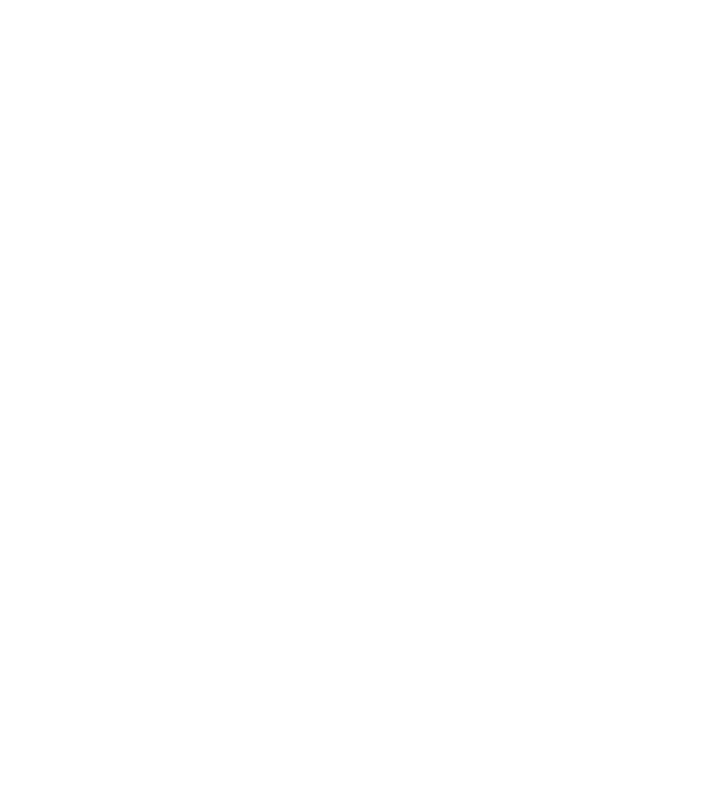
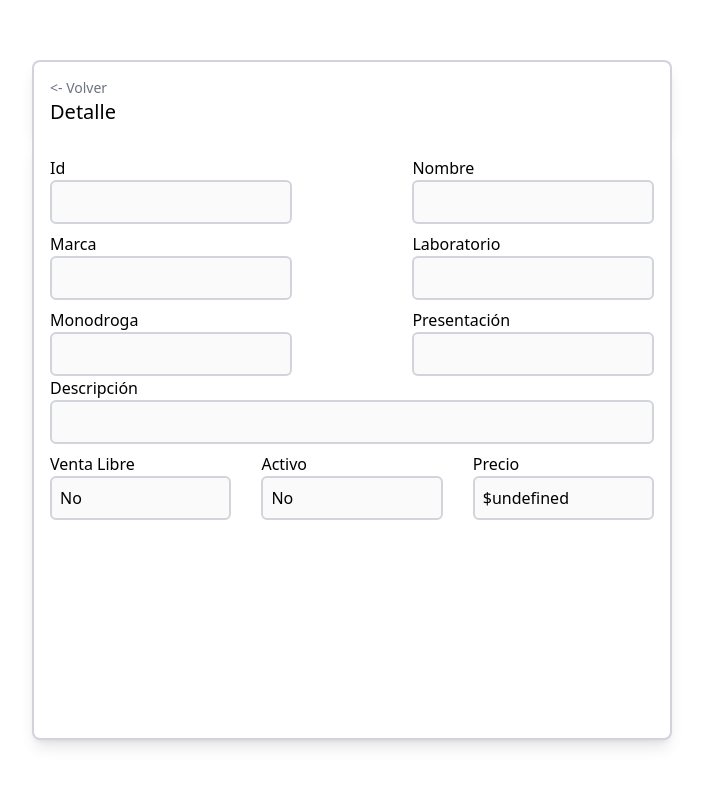
Before and after one commit to francatania/MedicamentosABMC, a React (Vite) app: page /medicamentos/view in a window 1280 px wide. Before the commit this address had no page. Shown: the top 786 px of the page, without its empty margins (288-991 px from the left). Built offline with nearby package versions, Linux system fonts and the light colour scheme.

Commit message:
Se crea contexto para medicamento. Se crea MedicamentoCard. La funcionalidad para ver detalle de medicamento funciona

```diff
--- a/src/App.tsx
+++ b/src/App.tsx
@@ -4,17 +4,23 @@
 import './App.css'
 import LoginForm from './components/Login'
 import Medicamentos from './components/Medicamentos/Medicamentos'
+import { MedicamentoProvider } from './context/MedicamentoContext'
+import MedicamentoCard from './components/Medicamentos/MedicamentoCard'
 
 const App: React.FC = () =>  {
 
 
   return (
+    <MedicamentoProvider>
     <Router>
       <Routes>
         <Route path="/" element={<LoginForm/>}/>
         <Route path="/medicamentos" element={<Medicamentos/>}/>
+        <Route path="/medicamentos/view" element={<MedicamentoCard/>} />
       </Routes>
     </Router>
+    </MedicamentoProvider>
+
   )
 }
 
--- a/src/api/medicamentos.ts
+++ b/src/api/medicamentos.ts
@@ -4,10 +4,16 @@
 const API_URL_GETALL = "https://localhost:44379/api/Medicamento"
 const API_URL_GET_BY_FILTER = "https://localhost:44379/api/Medicamento/Filter?"
 const API_URL_GET_MARCAS = "https://localhost:44379/api/Marca";
+const API_URL_GET_BY_ID = "https://localhost:44379/api/Medicamento/Id"
 
+const getToken = () =>{
+    const token = localStorage.getItem("token");
+    return token;
+
+}
 export const getAllMedicamentos = async(): Promise<Medicamento[]> =>{
 
-    const token = localStorage.getItem("token");
+    const token = getToken();
 
     if(!token){
         throw new Error("Error al obtener el token.")
@@ -35,7 +41,7 @@
     IdMarca? : number,
     Activo?: boolean
 }): Promise<Medicamento[]> =>{
-    const token = localStorage.getItem("token");
+    const token = getToken();
     const params = new URLSearchParams;
 
     if(filters.NombreComercial) params.append("NombreComercial", filters.NombreComercial);
@@ -62,7 +68,7 @@
 }
 
 export const getMarcas = async(): Promise<Marca[]> => {
-    const token = localStorage.getItem("token");
+    const token = getToken();
     const response = await fetch(API_URL_GET_MARCAS, {
         method: "GET",
         headers: {
@@ -77,3 +83,22 @@
 
     return response.json();
 }
+
+export const getMedById = async(id: number) =>{
+    const token = getToken();
+    const url = `${API_URL_GET_BY_ID}?id=${id}`
+    console.log(url)
+    const response = await fetch(url, {
+        method: 'GET',
+        headers: {
+            "Authorization": `Bearer ${token}`,
+            "Content-Type": "aplicattion/json"
+        }
+    });
+
+    if(!response.ok){
+        throw new Error("Error al obtener el medicamento.");
+    }
+
+    return response.json();
+}
--- /dev/null
+++ b/src/components/Medicamentos/MedicamentoCard.tsx
@@ -0,0 +1,102 @@
+import { useEffect, useState } from "react";
+import { Medicamento } from "../../interfaces/Medicamento";
+import { useMedicamento } from "../../context/MedicamentoContext";
+import { Link, useLocation } from "react-router-dom";
+
+
+
+const MedicamentoCard: React.FC = ()=>{
+    const [data, setData] = useState<Medicamento | null>()
+    const {selectedMedicamento} = useMedicamento()
+    const location = useLocation();
+    const action = location.pathname.includes("view") ? "view" : location.pathname.includes("edit") ? "edit" : "create";
+
+    useEffect(() =>{
+        if(action !== "create" && selectedMedicamento){
+            setData(selectedMedicamento);
+        }
+
+    }, [action, selectedMedicamento])
+
+
+
+    return <>
+        <div className="w-[100vw] h-[100vh] flex flex-col justify-center items-center">
+            <div className="w-[50%] bg-white h-[10%] rounded-t-lg p-4 shadow-lg border-r-2 border-l-2 border-t-2 border-gray-300">
+                <div>
+                   <Link to={"/medicamentos"}><h3 className="text-sm text-gray-500"> {"<- Volver"}</h3></Link>
+                </div>
+                <div className="w-full flex justify-start">
+                    <h2 className="text-xl">Detalle</h2>
+                </div>
+            </div>
+            <div className="w-[50%] bg-white h-[75%] rounded-b-lg p-4 shadow-lg border-r-2 border-l-2 border-b-2 border-gray-300">
+                <div className="flex justify-between w-full">
+                    <div className="flex flex-col w-[40%]">
+                        <label htmlFor="">Id</label>
+                        <input type="text"
+                        disabled className="text-black border-2 border-gray-300 p-2 rounded-md" value={data?.idMedicamento} />
+                    </div>
+
+                    <div className="flex flex-col w-[40%]">
+                        <label htmlFor="">Nombre</label>
+                        <input type="text" disabled className="text-black border-2 border-gray-300 p-2 rounded-md" value={data?.nombreMedicamento} />
+                    </div>
+                </div>
+                <div className="flex justify-between w-full mt-2">
+                    <div className="flex flex-col w-[40%]">
+                        <label htmlFor="">Marca</label>
+                        {action === "view" ?<input type="text" disabled className="text-black border-2 border-gray-300 p-2 rounded-md" value={data?.marca} /> : <select name="" id=""></select> }
+
+                    </div>
+                    <div className="flex flex-col w-[40%]" >
+                        <label htmlFor="">Laboratorio</label>
+                        {action === "view" ?<input type="text" disabled className="text-black border-2 border-gray-300 p-2 rounded-md" value={data?.laboratorio} /> : <select name="" id=""></select> }
+                    </div>
+                </div>
+
+                <div className="flex justify-between w-full mt-2">
+                    <div className="flex flex-col w-[40%]">
+                        <label htmlFor="">Monodroga</label>
+                        {action === "view" ?<input type="text" disabled className="text-black border-2 border-gray-300 p-2 rounded-md" value={data?.monodroga} /> : <select name="" id=""></select> }
+
+                    </div>
+                    <div className="flex flex-col w-[40%]" >
+                        <label htmlFor="">Presentación</label>
+                        {action === "view" ?<input type="text" disabled className="text-black border-2 border-gray-300 p-2 rounded-md" value={data?.presentacion} /> : <select name="" id=""></select> }
+                    </div>
+                </div>
+
+                <div className="flex justify-start w-full">
+                    <div className="flex flex-col w-full">
+                        <label htmlFor="">Descripción</label>
+                        <input type="text"
+                        disabled className="text-black border-2 border-gray-300 p-2 rounded-md" value={data?.descripcion} />
+                    </div>
+                </div>
+                <div className="flex justify-between w-full mt-2">
+                    <div className="flex flex-col w-[30%]">
+                        <label htmlFor="">Venta Libre</label>
+                        {action === "view" ?<input type="text" disabled className="text-black border-2 border-gray-300 p-2 rounded-md" value={data?.ventaLibre ? "Sí" : "No"} /> : <input type="checkbox"/> }
+
+                    </div>
+                    <div className="flex flex-col w-[30%]">
+                        <label htmlFor="">Activo</label>
+                        {action === "view" ?<input type="text" disabled className="text-black border-2 border-gray-300 p-2 rounded-md" value={data?.activo ? "Sí" : "No"} /> : <input type="checkbox"/> }
+
+                    </div>
+                    <div className="flex flex-col w-[30%]">
+                        <label htmlFor="">Precio</label>
+                        <input type="text" disabled className="text-black border-2 border-gray-300 p-2 rounded-md" value={`$${data?.precio}`}/>
+
+                    </div>
+                </div>
+                <div></div>
+            </div>
+
+        </div>
+
+    </>
+}
+
+export default MedicamentoCard
--- a/src/components/Medicamentos/MedicamentosList.tsx
+++ b/src/components/Medicamentos/MedicamentosList.tsx
@@ -1,10 +1,27 @@
 import { Medicamento } from "../../interfaces/Medicamento";
+import { useMedicamento } from "../../context/MedicamentoContext";
+import { useNavigate } from "react-router-dom";
+import { getMedById } from "../../api/medicamentos";
 
 interface Props{
     medicamentos: Medicamento[]
 }
 
 const MedicamentosList: React.FC<Props> = ({medicamentos}) =>{
+  const {selectMedicamento} = useMedicamento();
+  const navigate = useNavigate();
+
+  const handleViewMed = async(id:number) =>{
+    try {
+      const medicamento= await getMedById(id);
+      console.log(medicamento);
+      selectMedicamento(medicamento);
+      navigate("/medicamentos/view");
+    } catch (error) {
+      console.error(error)
+    }
+
+  }
 
     return <>
     <div className="max-h-[80vh] overflow-auto">
@@ -28,9 +45,9 @@
               <td className="w-1/5">${medicamento.precio}</td>
               <td className="w-1/5">
               <div className="w-full justify-around flex">
-              <i className="fa-regular fa-eye"></i>
-              <i className="fa-regular fa-pen-to-square"></i>
-              <i className="fa-solid fa-trash"></i>
+                <i className="fa-regular fa-eye hover:cursor-pointer" onClick={() => handleViewMed(medicamento.idMedicamento)}></i>
+                <i className="fa-regular fa-pen-to-square hover:cursor-pointer"></i>
+                <i className="fa-solid fa-trash hover:cursor-pointer"></i>
                 </div>
                 </td>
             </tr>
--- /dev/null
+++ b/src/context/MedicamentoContext.tsx
@@ -0,0 +1,24 @@
+import { useContext, useState, useEffect, createContext, ReactNode } from "react";
+import { Medicamento } from "../interfaces/Medicamento";
+
+const MedicamentoContext = createContext<any>(null);
+
+interface MedicamentoProviderProps {
+    children: ReactNode;
+  }
+
+export const MedicamentoProvider: React.FC<MedicamentoProviderProps> = ({children}) =>{
+    const [selectedMedicamento, setSelectedMedicamento] = useState<Medicamento | null>(null);
+
+    const selectMedicamento = (medicamento:Medicamento) =>{
+        setSelectedMedicamento(medicamento);
+    }
+
+    return (
+        <MedicamentoContext.Provider value = {{selectMedicamento, selectedMedicamento}}>
+            {children}
+        </MedicamentoContext.Provider>
+    )
+}
+
+export const useMedicamento = () => useContext(MedicamentoContext);
```
